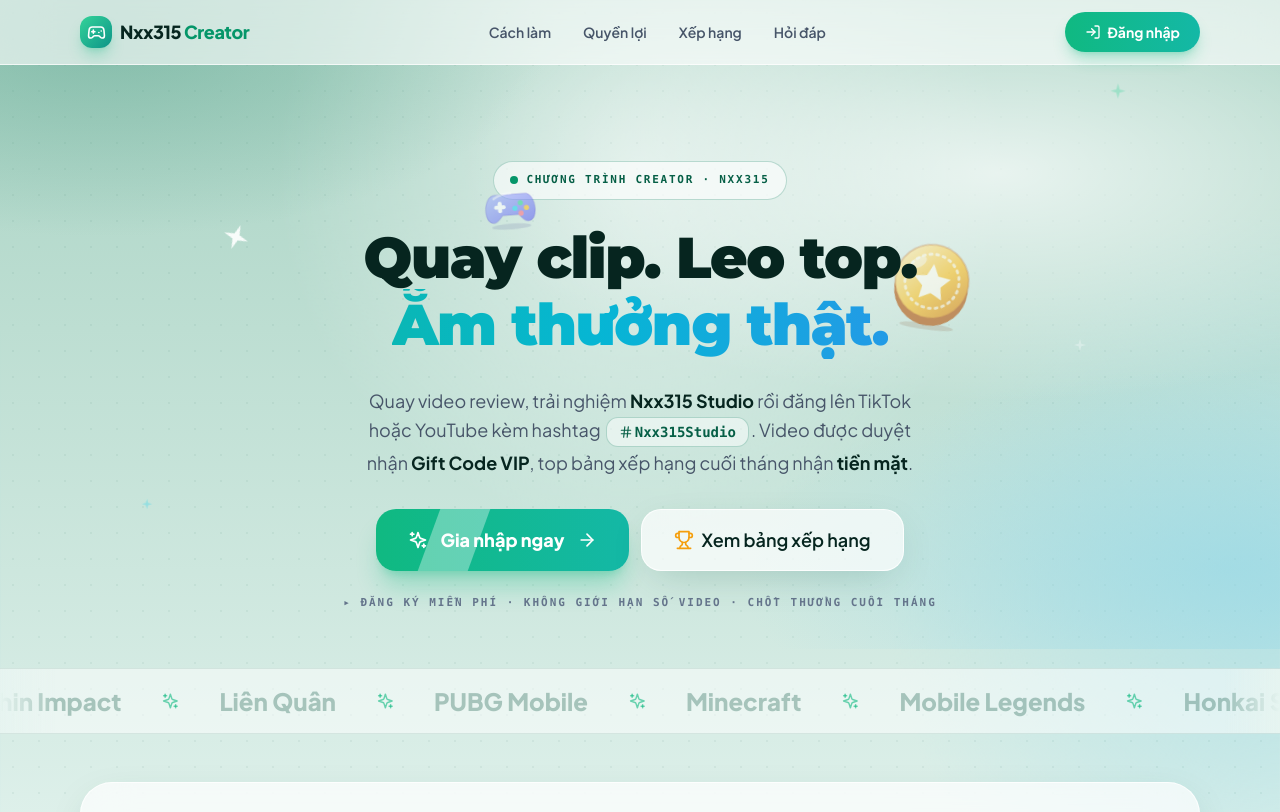
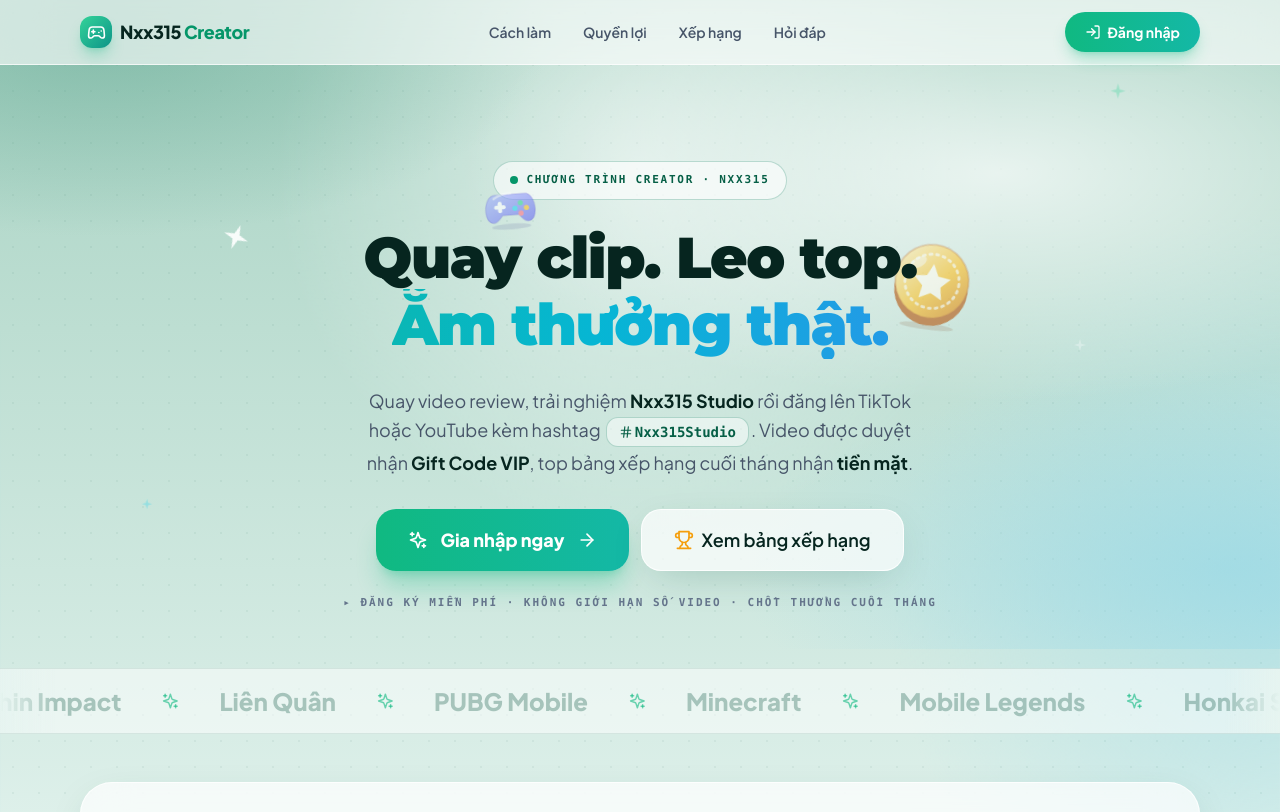
Before and after one commit to nxx1437-creator/creator.nxx315, a React (Vite) app: page / in a window 1280 px wide. Shown: the top 812 px of the page. Built offline with nearby package versions, Linux system fonts and the light colour scheme; no server answers.

Commit message:
Update Landing.jsx

```diff
--- a/src/pages/Landing.jsx
+++ b/src/pages/Landing.jsx
@@ -35,8 +35,6 @@ const CSS = `
 .nx-icon-b { animation: nx-pop 1.1s cubic-bezier(.2,.8,.2,1) .45s both, nx-bob-b 5.4s ease-in-out 1.55s infinite; }
 @keyframes nx-shimmer { from { background-position: 0% 50%; } to { background-position: 100% 50%; } }
 .nx-shimmer { background-size: 220% 100%; animation: nx-shimmer 4.5s ease-in-out infinite alternate; }
-@keyframes nx-shine { from { transform: translateX(-130%) skewX(-20deg); } to { transform: translateX(560%) skewX(-20deg); } }
-.nx-shine { animation: nx-shine 3.6s ease-in-out 1.5s infinite; }
 .nx-rise { animation: nx-rise .8s cubic-bezier(.2,.7,.2,1) both; }
 .nx-d1 { animation-delay: .05s; } .nx-d2 { animation-delay: .18s; } .nx-d3 { animation-delay: .32s; } .nx-d4 { animation-delay: .46s; } .nx-d5 { animation-delay: .6s; }
 `;
@@ -220,9 +218,8 @@ function Hero({ hashtags }) {
         <div className="nx-rise nx-d4 mt-8 flex w-full flex-col gap-3 sm:w-auto sm:flex-row">
           <Link
             to="/login"
-            className="group relative flex items-center justify-center gap-3 overflow-hidden rounded-[1.25rem] bg-gradient-to-r from-emerald-500 to-teal-500 px-8 py-4 text-lg font-extrabold text-white shadow-xl shadow-emerald-500/30 transition hover:-translate-y-0.5 hover:shadow-emerald-500/50"
+            className="group flex items-center justify-center gap-3 rounded-[1.25rem] bg-gradient-to-r from-emerald-500 to-teal-500 px-8 py-4 text-lg font-extrabold text-white shadow-xl shadow-emerald-500/30 transition hover:-translate-y-0.5 hover:shadow-emerald-500/50"
           >
-            <span aria-hidden="true" className="nx-shine pointer-events-none absolute inset-y-0 left-0 w-1/5 bg-white/35" />
             <Sparkles size={20} /> Gia nhập ngay
             <ArrowRight size={20} className="transition-transform group-hover:translate-x-1" />
           </Link>
@@ -319,4 +316,4 @@ export default function Landing() {
       <Footer />
     </div>
   );
-            }
+      }
```
